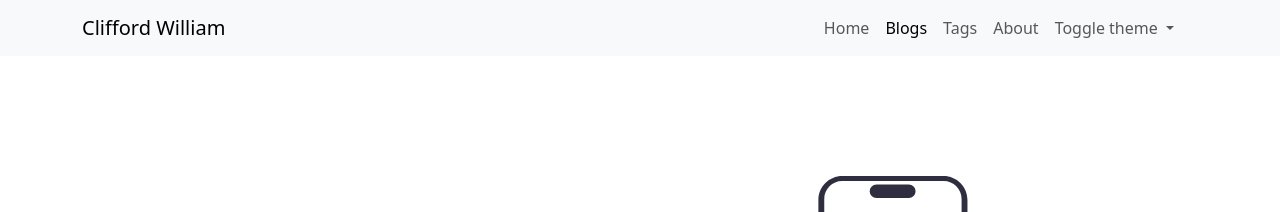
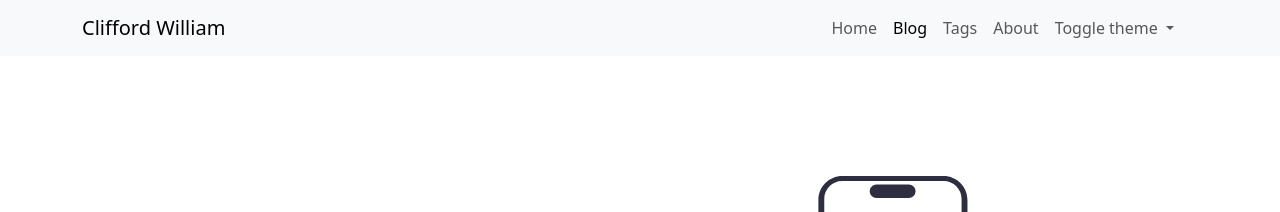
Before and after one commit to cliffordwilliam/my_archive, a Jekyll site: the page built from blog.md, in a window 1280 px wide. Shown: the top 212 px of the page. Built offline with Jekyll 4.4.1, drawn with Linux system fonts in a browser that asks for light colours.

Commit message:
change page name

```diff
--- a/_data/navigation.yml
+++ b/_data/navigation.yml
@@ -2,8 +2,8 @@ navigations:
   - title: Home
     url: "/"
 
-  - title: Blogs
-    url: "/blogs.html"
+  - title: Blog
+    url: "/blog.html"
 
   - title: Tags
     url: "/tags.html"
```
Also changed, not shown: blog.md (renamed from blogs.md).
